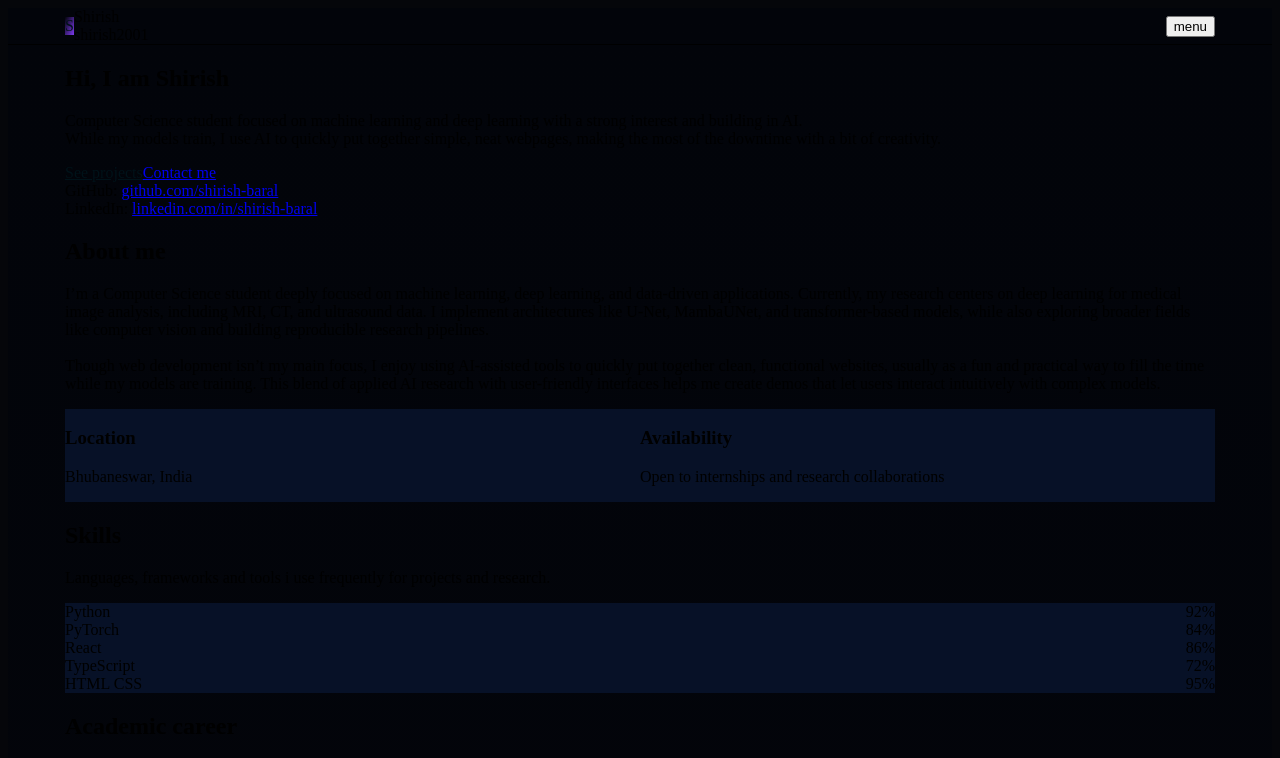
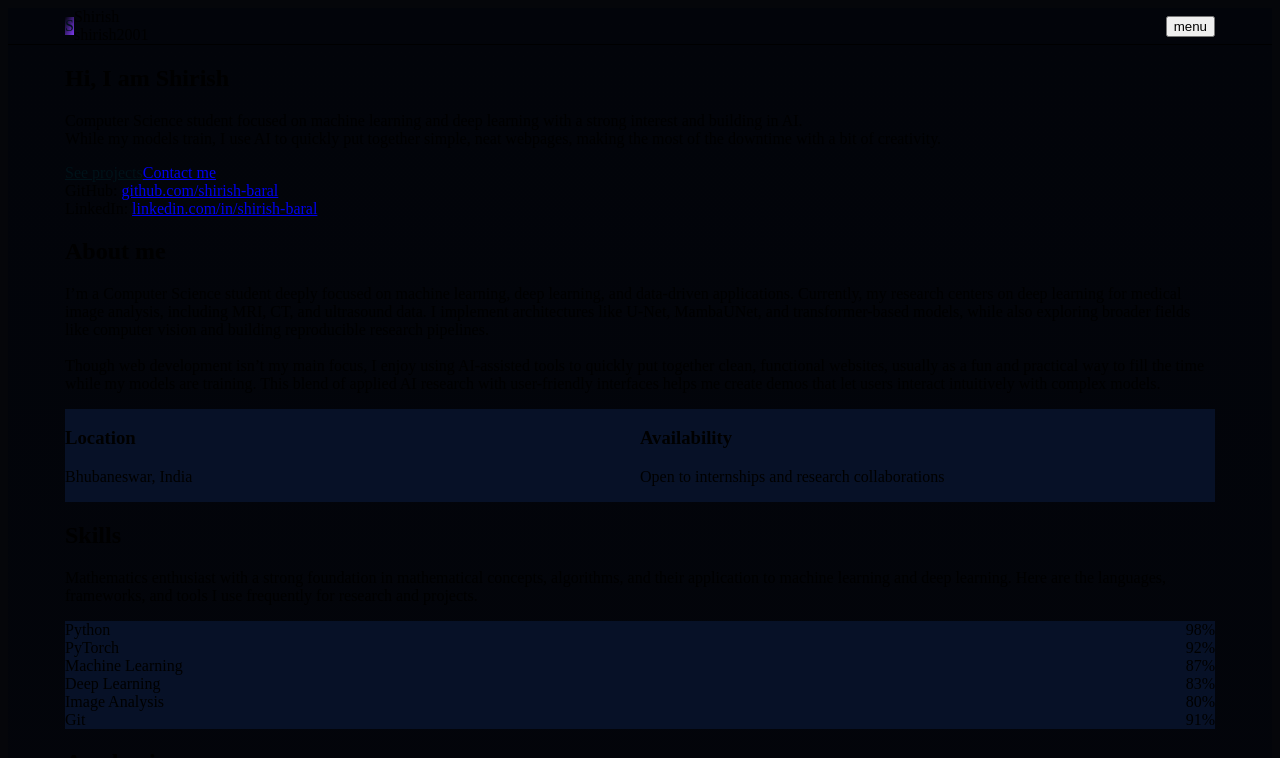
Before and after one commit to shirish-baral/personal-portfolio, a React (Vite) app: page / in a window 1280 px wide. Shown: the top 758 px of the page. Built offline with nearby package versions, Linux system fonts and the light colour scheme.

Commit message:
Update Skills.tsx

```diff
--- a/src/components/Skills.tsx
+++ b/src/components/Skills.tsx
@@ -1,21 +1,21 @@
 import React from "react";
 
 const skills = [
-	{ name: "Python", level: 92 },
-	{ name: "PyTorch", level: 84 },
-	{ name: "React", level: 86 },
-	{ name: "TypeScript", level: 72 },
-	{ name: "HTML CSS", level: 95 },
+	{ name: "Python", level: 98 },
+	{ name: "PyTorch", level: 92 },
+	{ name: "Machine Learning", level: 87 },
+	{ name: "Deep Learning", level: 83 },
+	{ name: "Image Analysis", level: 80 },
+	{ name: "Git", level: 91 },
 ];
 
 export default function Skills() {
 	return (
 		<section id="skills" className="py-12">
 			<h2 className="text-xl font-semibold text-white fade-up">Skills</h2>
-			<p className="text-slate-400 mt-2 max-w-2xl">
-				Languages, frameworks and tools i use frequently for projects and
-				research.
-			</p>
+					<p className="text-slate-400 mt-2 max-w-2xl">
+						Mathematics enthusiast with a strong foundation in mathematical concepts, algorithms, and their application to machine learning and deep learning. Here are the languages, frameworks, and tools I use frequently for research and projects.
+					</p>
 
 			<div className="mt-6 grid lg:grid-cols-2 grid-cols-1 gap-6">
 				{skills.map((s) => (
```
